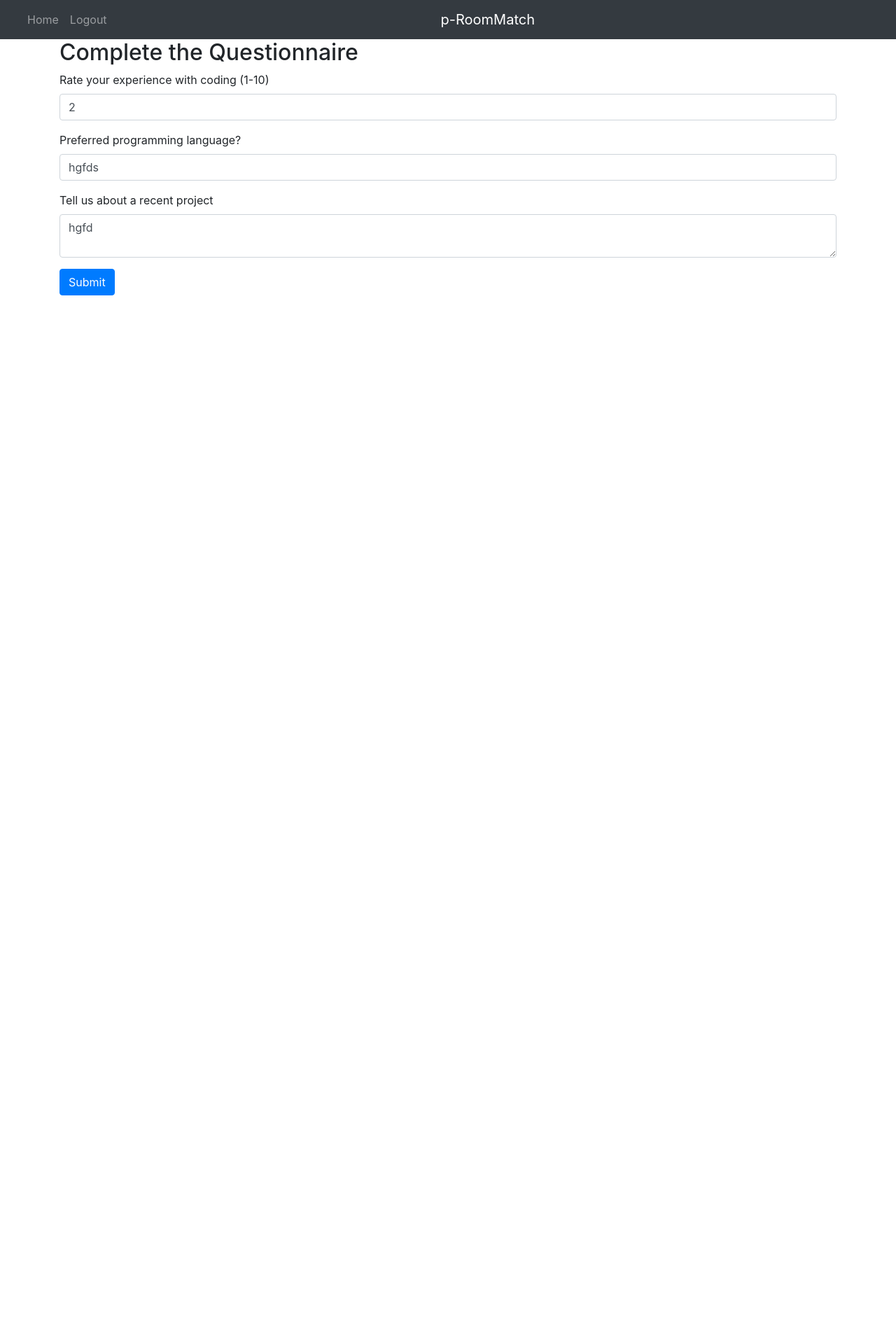
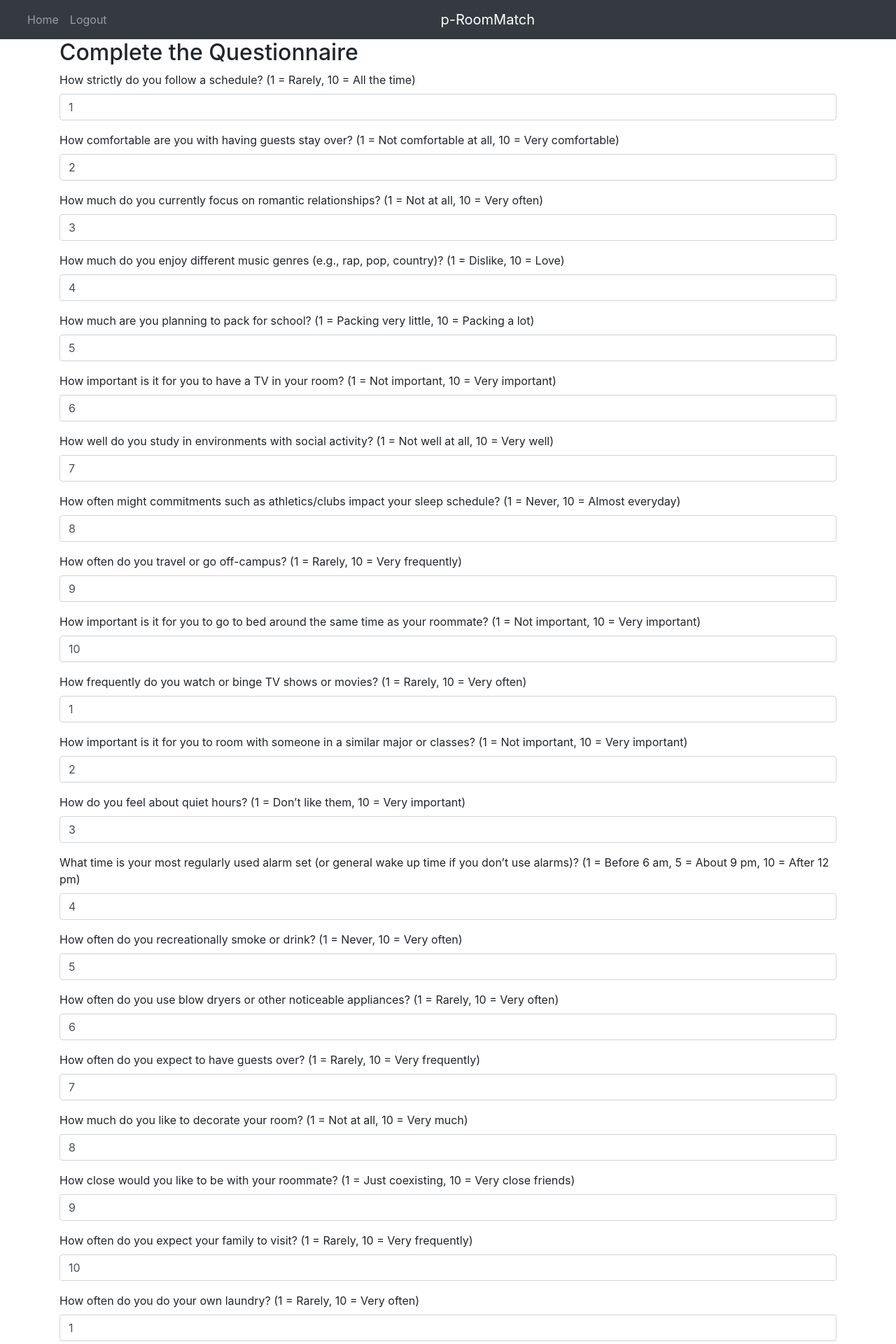
Before and after one commit to ColeUyematsu/p-RoomMatch, a Flask app: page /questionnaire in a window 1280 px wide. Shown: the top 1920 px of the page at 70% size. Before the commit the page ends 422 px from the top, so only its background shows below. Run offline with Flask 3, Linux system fonts and the light colour scheme; a user stored in the database is signed in; some libraries are stand-ins or nearby versions.

Commit message:
updated questionnaire

```diff
--- a/main.py
+++ b/main.py
@@ -1,6 +1,11 @@
-from website import create_app
+from website import create_app, db
+from flask_migrate import Migrate
 
+# Create the Flask application
 app = create_app()
+
+# Initialize Flask-Migrate
+migrate = Migrate(app, db)
 
 if __name__ == '__main__':
     app.run(debug=True)
--- a/requirements.txt
+++ b/requirements.txt
@@ -1,3 +1,7 @@
 flask
 Flask-SQLAlchemy
-flask-loginFlask-WTF==1.2.2
+Flask-Login
+Flask-WTF
+WTForms
+email-validator
+flask-migrate
--- a/website/forms.py
+++ b/website/forms.py
@@ -4,7 +4,142 @@ from wtforms import StringField, IntegerField, TextAreaField, SubmitField
 from wtforms.validators import DataRequired, NumberRange
 
 class QuestionnaireForm(FlaskForm):
-    question1 = IntegerField('Rate your experience with coding (1-10)', validators=[DataRequired(), NumberRange(min=1, max=10)])
-    question2 = StringField('Preferred programming language?', validators=[DataRequired()])
-    question3 = TextAreaField('Tell us about a recent project', validators=[DataRequired()])
+    follow_schedule = IntegerField(
+        'How strictly do you follow a schedule? (1 = Rarely, 10 = All the time)',
+        validators=[DataRequired(), NumberRange(min=1, max=10)]
+    )
+    guests_comfort = IntegerField(
+        'How comfortable are you with having guests stay over? (1 = Not comfortable at all, 10 = Very comfortable)',
+        validators=[DataRequired(), NumberRange(min=1, max=10)]
+    )
+    romantic_focus = IntegerField(
+        'How much do you currently focus on romantic relationships? (1 = Not at all, 10 = Very often)',
+        validators=[DataRequired(), NumberRange(min=1, max=10)]
+    )
+    music_enjoyment = IntegerField(
+        'How much do you enjoy different music genres (e.g., rap, pop, country)? (1 = Dislike, 10 = Love)',
+        validators=[DataRequired(), NumberRange(min=1, max=10)]
+    )
+    packing_amount = IntegerField(
+        'How much are you planning to pack for school? (1 = Packing very little, 10 = Packing a lot)',
+        validators=[DataRequired(), NumberRange(min=1, max=10)]
+    )
+    tv_importance = IntegerField(
+        'How important is it for you to have a TV in your room? (1 = Not important, 10 = Very important)',
+        validators=[DataRequired(), NumberRange(min=1, max=10)]
+    )
+    study_social = IntegerField(
+        'How well do you study in environments with social activity? (1 = Not well at all, 10 = Very well)',
+        validators=[DataRequired(), NumberRange(min=1, max=10)]
+    )
+    commitments_sleep = IntegerField(
+        'How often might commitments such as athletics/clubs impact your sleep schedule? (1 = Never, 10 = Almost everyday)',
+        validators=[DataRequired(), NumberRange(min=1, max=10)]
+    )
+    travel_offcampus = IntegerField(
+        'How often do you travel or go off-campus? (1 = Rarely, 10 = Very frequently)',
+        validators=[DataRequired(), NumberRange(min=1, max=10)]
+    )
+    roommate_bedtime = IntegerField(
+        'How important is it for you to go to bed around the same time as your roommate? (1 = Not important, 10 = Very important)',
+        validators=[DataRequired(), NumberRange(min=1, max=10)]
+    )
+    binge_tv = IntegerField(
+        'How frequently do you watch or binge TV shows or movies? (1 = Rarely, 10 = Very often)',
+        validators=[DataRequired(), NumberRange(min=1, max=10)]
+    )
+    similar_major_importance = IntegerField(
+        'How important is it for you to room with someone in a similar major or classes? (1 = Not important, 10 = Very important)',
+        validators=[DataRequired(), NumberRange(min=1, max=10)]
+    )
+    quiet_hours = IntegerField(
+        'How do you feel about quiet hours? (1 = Don’t like them, 10 = Very important)',
+        validators=[DataRequired(), NumberRange(min=1, max=10)]
+    )
+    alarm_time = IntegerField(
+        'What time is your most regularly used alarm set (or general wake up time if you don’t use alarms)? (1 = Before 6 am, 5 = About 9 pm, 10 = After 12 pm)',
+        validators=[DataRequired(), NumberRange(min=1, max=10)]
+    )
+    smoke_drink = IntegerField(
+        'How often do you recreationally smoke or drink? (1 = Never, 10 = Very often)',
+        validators=[DataRequired(), NumberRange(min=1, max=10)]
+    )
+    appliances_usage = IntegerField(
+        'How often do you use blow dryers or other noticeable appliances? (1 = Rarely, 10 = Very often)',
+        validators=[DataRequired(), NumberRange(min=1, max=10)]
+    )
+    guests_frequency = IntegerField(
+        'How often do you expect to have guests over? (1 = Rarely, 10 = Very frequently)',
+        validators=[DataRequired(), NumberRange(min=1, max=10)]
+    )
+    room_decoration = IntegerField(
+        'How much do you like to decorate your room? (1 = Not at all, 10 = Very much)',
+        validators=[DataRequired(), NumberRange(min=1, max=10)]
+    )
+    roommate_closeness = IntegerField(
+        'How close would you like to be with your roommate? (1 = Just coexisting, 10 = Very close friends)',
+        validators=[DataRequired(), NumberRange(min=1, max=10)]
+    )
+    family_visits = IntegerField(
+        'How often do you expect your family to visit? (1 = Rarely, 10 = Very frequently)',
+        validators=[DataRequired(), NumberRange(min=1, max=10)]
+    )
+    laundry_frequency = IntegerField(
+        'How often do you do your own laundry? (1 = Rarely, 10 = Very often)',
+        validators=[DataRequired(), NumberRange(min=1, max=10)]
+    )
+    activity_priorities = IntegerField(
+        'How would you prioritize the following activities: work, play, cleaning, and rest? (Rank each from 1 to 10)',
+        validators=[DataRequired(), NumberRange(min=1, max=10)]
+    )
+    social_events = IntegerField(
+        'How likely are you to go out to social events each week? (1 = Never, 10 = Several times a week)',
+        validators=[DataRequired(), NumberRange(min=1, max=10)]
+    )
+    bedtime_weekdays = IntegerField(
+        'How early do you go to bed on weekdays? (1 = Before 9 PM, 10 = After 2 AM)',
+        validators=[DataRequired(), NumberRange(min=1, max=10)]
+    )
+    noise_level = IntegerField(
+        'How much noise do you usually make in your room (e.g., music, talking, gaming)? (1 = Silent, 10 = Very loud)',
+        validators=[DataRequired(), NumberRange(min=1, max=10)]
+    )
+    room_absence = IntegerField(
+        'How often do you think you will be out of the room? (1 = Rarely leave, 10 = Out most of the time)',
+        validators=[DataRequired(), NumberRange(min=1, max=10)]
+    )
+    ideal_temperature = IntegerField(
+        'What is your ideal room temperature? (1 = Very cold, 10 = Very warm)',
+        validators=[DataRequired(), NumberRange(min=1, max=10)]
+    )
+    windows_open = IntegerField(
+        'How often do you like the windows to be open? (1 = Never, 10 = All the time)',
+        validators=[DataRequired(), NumberRange(min=1, max=10)]
+    )
+    sleep_flexibility = IntegerField(
+        'How flexible are you with your roommate having different sleep/wake schedules? (1 = Not flexible at all, 10 = Very flexible)',
+        validators=[DataRequired(), NumberRange(min=1, max=10)]
+    )
+    guest_curfew = IntegerField(
+        'Would you like to have an agreed-upon curfew for guests? (1 = No curfew, 10 = Strict curfew)',
+        validators=[DataRequired(), NumberRange(min=1, max=10)]
+    )
+    neighbors_importance = IntegerField(
+        'How important is it for you to know your neighbors? (1 = Not important, 10 = Very important)',
+        validators=[DataRequired(), NumberRange(min=1, max=10)]
+    )
+    eat_room = IntegerField(
+        'How often do you eat in your room? (1 = Never, 10 = Very frequently)',
+        validators=[DataRequired(), NumberRange(min=1, max=10)]
+    )
+    conflict_handling = IntegerField(
+        'When faced with conflict, how directly do you handle it? (1 = Avoid it, 10 = Address it directly)',
+        validators=[DataRequired(), NumberRange(min=1, max=10)]
+    )
     submit = SubmitField('Submit')
+
+# class QuestionnaireForm(FlaskForm):
+#     question1 = IntegerField('Rate your experience with coding (1-10)', validators=[DataRequired(), NumberRange(min=1, max=10)])
+#     question2 = StringField('Preferred programming language?', validators=[DataRequired()])
+#     question3 = TextAreaField('Tell us about a recent project', validators=[DataRequired()])
+#     submit = SubmitField('Submit')
--- a/website/templates/questionnaire.html
+++ b/website/templates/questionnaire.html
@@ -7,18 +7,21 @@
 <form method="POST" action="{{ url_for('views.questionnaire') }}">
     {{ form.hidden_tag() }}
 
+    {% for field in form %}
+    {% if field.type != 'CSRFTokenField' and field.type != 'SubmitField' %}
     <div class="form-group">
-            {{ form.question1.label }}<br>
-            {{ form.question1(class="form-control") }}
+        <label for="{{ field.id }}">{{ field.label.text }}</label>
+        {{ field(class="form-control", id=field.id) }}
+        {% if field.errors %}
+        <ul class="text-danger">
+            {% for error in field.errors %}
+            <li>{{ error }}</li>
+            {% endfor %}
+        </ul>
+        {% endif %}
     </div>
-        <div class="form-group">
-            {{ form.question2.label }}<br>
-            {{ form.question2(class="form-control") }}
-        </div>
-        <div class="form-group">
-            {{ form.question3.label }}<br>
-            {{ form.question3(class="form-control") }}
-        </div>
+    {% endif %}
+    {% endfor %}
 
     <button type="submit" class="btn btn-primary">Submit</button>
 </form>
--- a/website/views.py
+++ b/website/views.py
@@ -46,18 +46,16 @@ def questionnaire():
     existing_response = QuestionnaireResponse.query.filter_by(user_id=current_user.id).first()
 
     if form.validate_on_submit():
-        # Update if response exists, else create a new one
         if existing_response:
-            existing_response.question1 = form.question1.data
-            existing_response.question2 = form.question2.data
-            existing_response.question3 = form.question3.data
+            # Update existing response with all fields dynamically
+            for field in QuestionnaireResponse.fields.keys():
+                setattr(existing_response, field, getattr(form, field).data)
             flash('Your questionnaire responses have been updated!', 'success')
         else:
+            # Create a new response with all fields dynamically
             new_response = QuestionnaireResponse(
                 user_id=current_user.id,
-                question1=form.question1.data,
-                question2=form.question2.data,
-                question3=form.question3.data
+                **{field: getattr(form, field).data for field in QuestionnaireResponse.fields.keys()}
             )
             db.session.add(new_response)
             flash('Thank you for completing the questionnaire!', 'success')
@@ -67,9 +65,8 @@ def questionnaire():
 
     # Pre-fill the form if there are existing responses
     if existing_response:
-        form.question1.data = existing_response.question1
-        form.question2.data = existing_response.question2
-        form.question3.data = existing_response.question3
+        for field in QuestionnaireResponse.fields.keys():
+            getattr(form, field).data = getattr(existing_response, field)
 
     return render_template("questionnaire.html", form=form, user=current_user)
 
@@ -81,43 +78,54 @@ def view_questionnaire():
     if not response:
         flash('You have not completed the questionnaire yet.', 'warning')
         return redirect(url_for('views.questionnaire'))
-    return render_template('view_questionnaire.html', response=response, user=current_user)
+
+    # Dynamically collect all fields for the template
+    response_data = {field: getattr(response, field) for field in QuestionnaireResponse.fields.keys()}
+    return render_template('view_questionnaire.html', response=response_data, user=current_user)
 
 
-# from flask import Blueprint, render_template, request, flash, jsonify
-# from flask_login import login_required, current_user
-# from .models import Note
-# from . import db
-# import json
+# @views.route('/questionnaire', methods=['GET', 'POST'])
+# @login_required
+# def questionnaire():
+#     form = QuestionnaireForm()
+#     # Check if the user already has a response
+#     existing_response = QuestionnaireResponse.query.filter_by(user_id=current_user.id).first()
 #
-# views = Blueprint('views', __name__)
+#     if form.validate_on_submit():
+#         # Update if response exists, else create a new one
+#         if existing_response:
+#             existing_response.question1 = form.question1.data
+#             existing_response.question2 = form.question2.data
+#             existing_response.question3 = form.question3.data
+#             flash('Your questionnaire responses have been updated!', 'success')
+#         else:
+#             new_response = QuestionnaireResponse(
+#                 user_id=current_user.id,
+#                 question1=form.question1.data,
+#                 question2=form.question2.data,
+#                 question3=form.question3.data
+#             )
+#             db.session.add(new_response)
+#             flash('Thank you for completing the questionnaire!', 'success')
+#
+#         db.session.commit()
+#         return redirect(url_for('views.home'))  # Redirect to home or another page
+#
+#     # Pre-fill the form if there are existing responses
+#     if existing_response:
+#         form.question1.data = existing_response.question1
+#         form.question2.data = existing_response.question2
+#         form.question3.data = existing_response.question3
+#
+#     return render_template("questionnaire.html", form=form, user=current_user)
 #
 #
-# @views.route('/', methods=['GET', 'POST'])
+# @views.route('/questionnaire/view')
 # @login_required
-# def home():
-#     if request.method == 'POST':
-#         note = request.form.get('note')#Gets the note from the HTML
+# def view_questionnaire():
+#     response = QuestionnaireResponse.query.filter_by(user_id=current_user.id).first()
+#     if not response:
+#         flash('You have not completed the questionnaire yet.', 'warning')
+#         return redirect(url_for('views.questionnaire'))
+#     return render_template('view_questionnaire.html', response=response, user=current_user)
 #
-#         if len(note) < 1:
-#             flash('Note is too short!', category='error')
-#         else:
-#             new_note = Note(data=note, user_id=current_user.id)  #providing the schema for the note
-#             db.session.add(new_note) #adding the note to the database
-#             db.session.commit()
-#             flash('Note added!', category='success')
-#
-#     return render_template("home.html", user=current_user)
-#
-#
-# @views.route('/delete-note', methods=['POST'])
-# def delete_note():
-#     note = json.loads(request.data) # this function expects a JSON from the INDEX.js file
-#     noteId = note['noteId']
-#     note = Note.query.get(noteId)
-#     if note:
-#         if note.user_id == current_user.id:
-#             db.session.delete(note)
-#             db.session.commit()
-#
-#     return jsonify({})
```
Also changed, not shown: website/models.py (+55 -25 lines), instance/database.db. Lines whose indentation alone changed are shown as unchanged.
